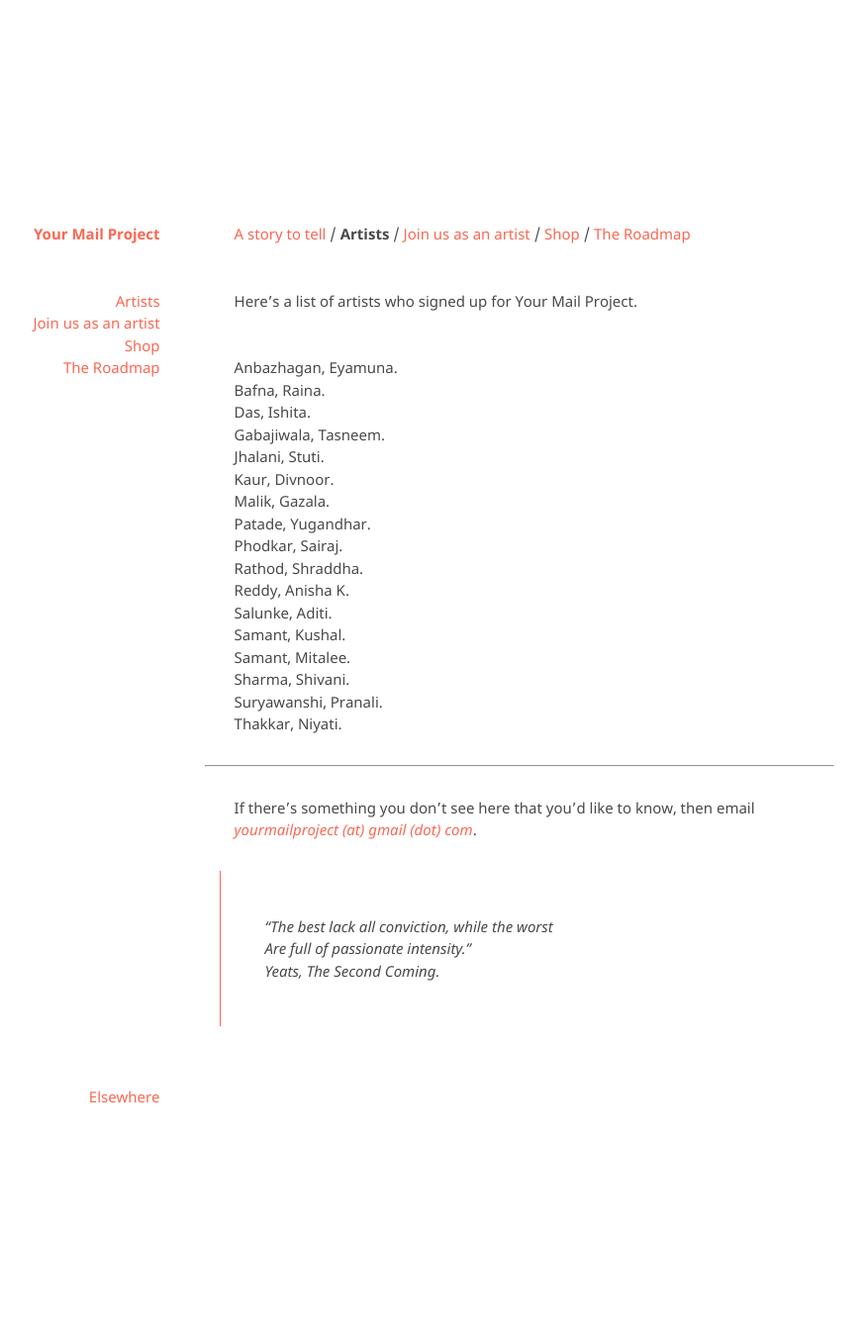
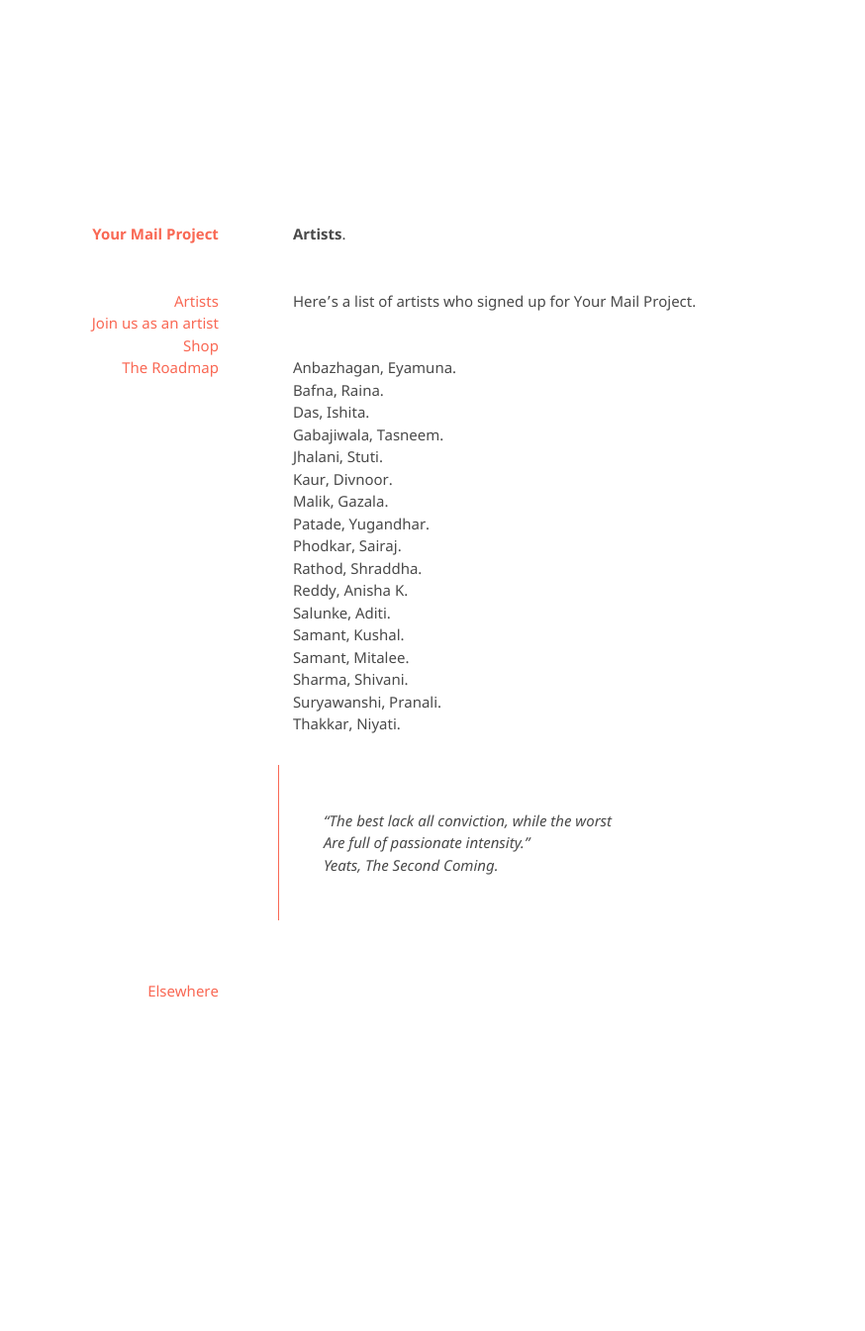
Before and after one commit to kvshvlin/yourmailproject, a Jekyll site: the page built from artists.md, in a window 1280 px wide. Shown: the whole page at 99% size, without its empty margins (242-1116 px from the left). Built offline with Jekyll 4.4.1, drawn with Linux system fonts in a browser that asks for light colours; our own code applies the rules of GitHub Pages for plain Markdown files; after the commit the page ends 1238 px from its top, so only the background shows below that.

Commit message:
Update artists.md

```diff
--- a/artists.md
+++ b/artists.md
@@ -1,4 +1,4 @@
-<a href="https://kvshvl.in/yourmailproject">A story to tell</a> / **Artists** / <a href="https://kvshvl.in/yourmailproject/joinusasanartist.html">Join us as an artist</a> / <a href="https://kvshvl.in/yourmailproject/shop.html">Shop</a> / <a href="https://kvshvl.in/yourmailproject/roadmap.html" target="_blank">The Roadmap</a>
+**Artists**.
 
 Here's a list of artists who signed up for Your Mail Project.
 
@@ -20,11 +20,6 @@
 Suryawanshi, Pranali.
 Thakkar, Niyati.
 
-***
-
-If there’s something you don’t see here that you’d like to know, then email
-[_yourmailproject (at) gmail (dot) com_](mailto:yourmailproject@gmail.com).
-
 > "The best lack all conviction, while the worst
 > Are full of passionate intensity."
 > Yeats, The Second Coming.
```
